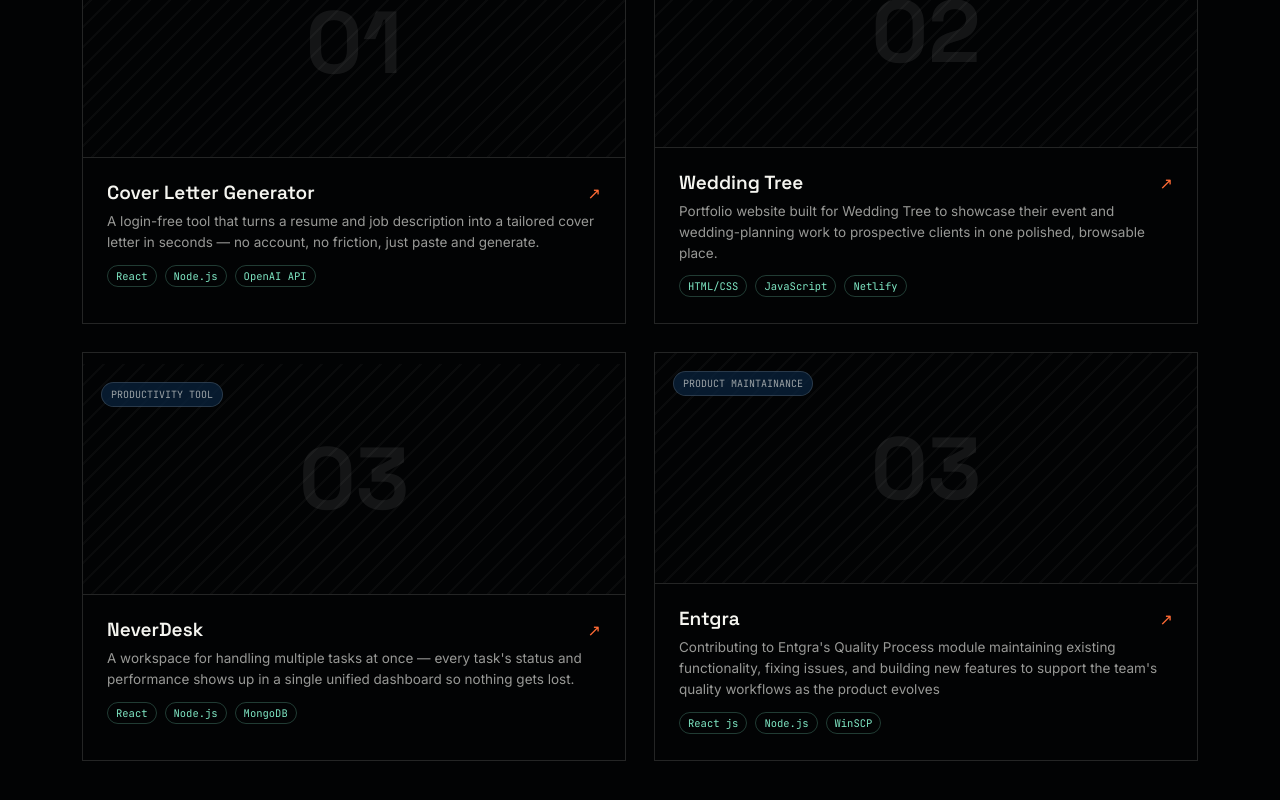
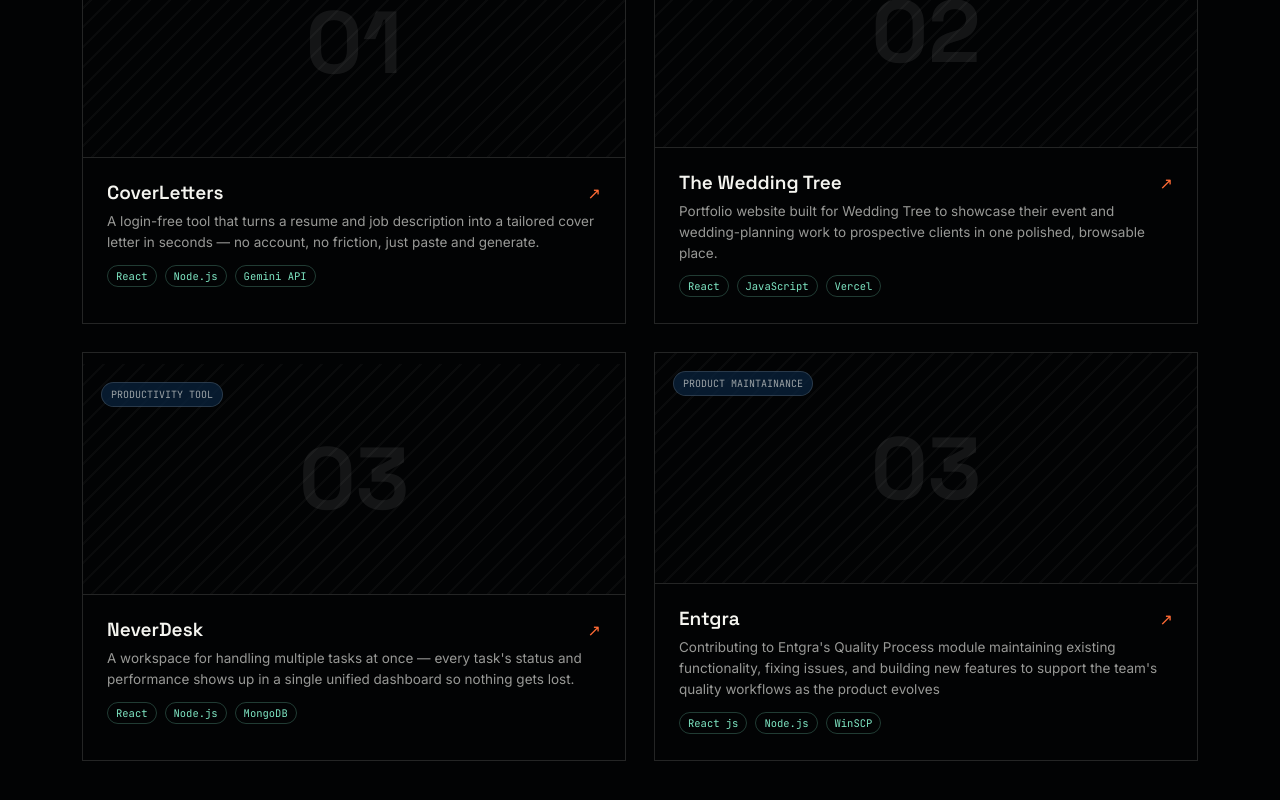
Before and after one commit to ArshanShaikh87/Portfolio, a React (Vite) app: page / in a window 1280 px wide. Shown: the part 2352-3152 px from the top of the page. Built offline with nearby package versions, Linux system fonts and the light colour scheme.

Commit message:
link testing

```diff
--- a/src/component/Portfolio.jsx
+++ b/src/component/Portfolio.jsx
@@ -548,21 +548,21 @@
 {
     glyph: "01",
     tag: "AI TOOL",
-    title: "Cover Letter Generator",
+    title: "CoverLetters",
     desc: "A login-free tool that turns a resume and job description into a tailored cover letter in seconds — no account, no friction, just paste and generate.",
     fullDesc: "Built to remove every bit of friction between a job seeker and a finished cover letter. There's no sign-up and no account — the user pastes their resume and the job description, and the tool generates a tailored letter that matches the role's language and requirements. The focus was on speed, privacy (nothing is stored), and getting the tone right without sounding generic or robotic.",
-    link: "https://example.com/cover-letter-tool",
-    stack: ["React", "Node.js", "OpenAI API"],
+    link: "https://aiclrm.vercel.app",
+    stack: ["React", "Node.js", "Gemini API"],
     screenshots: [],
   },
   {
     glyph: "02",
     tag: "AGENCY PORTFOLIO",
-    title: "Wedding Tree",
+    title: "The Wedding Tree",
     desc: "Portfolio website built for Wedding Tree to showcase their event and wedding-planning work to prospective clients in one polished, browsable place.",
     fullDesc: "Wedding Tree needed a home online that reflected the quality of their event work. The site is built around a visual, browsable gallery of past weddings and events, structured so prospective clients can quickly get a feel for the company's style and scale of work before reaching out.",
-    link: "https://example.com/wedding-tree",
-    stack: ["HTML/CSS", "JavaScript", "Netlify"],
+    link: "https://the-wedding-tree-react-spring-cuf91e6vs.vercel.app",
+    stack: ["React", "JavaScript", "Vercel"],
     screenshots: [],
   },
   {
@@ -571,7 +571,7 @@
     title: "NeverDesk",
     desc: "A workspace for handling multiple tasks at once — every task's status and performance shows up in a single unified dashboard so nothing gets lost.",
     fullDesc: "NeverDesk is built for people juggling several tasks at once. Instead of switching between tools to check progress, everything — task status, performance, and history — lives in one dashboard. The goal was to cut down on context-switching and give a single, honest view of where everything stands.",
-    link: "https://example.com/neverdesk",
+    link: "https://neverdesk.vercel.app",
     stack: ["React", "Node.js", "MongoDB"],
     screenshots: [],
   },
```
